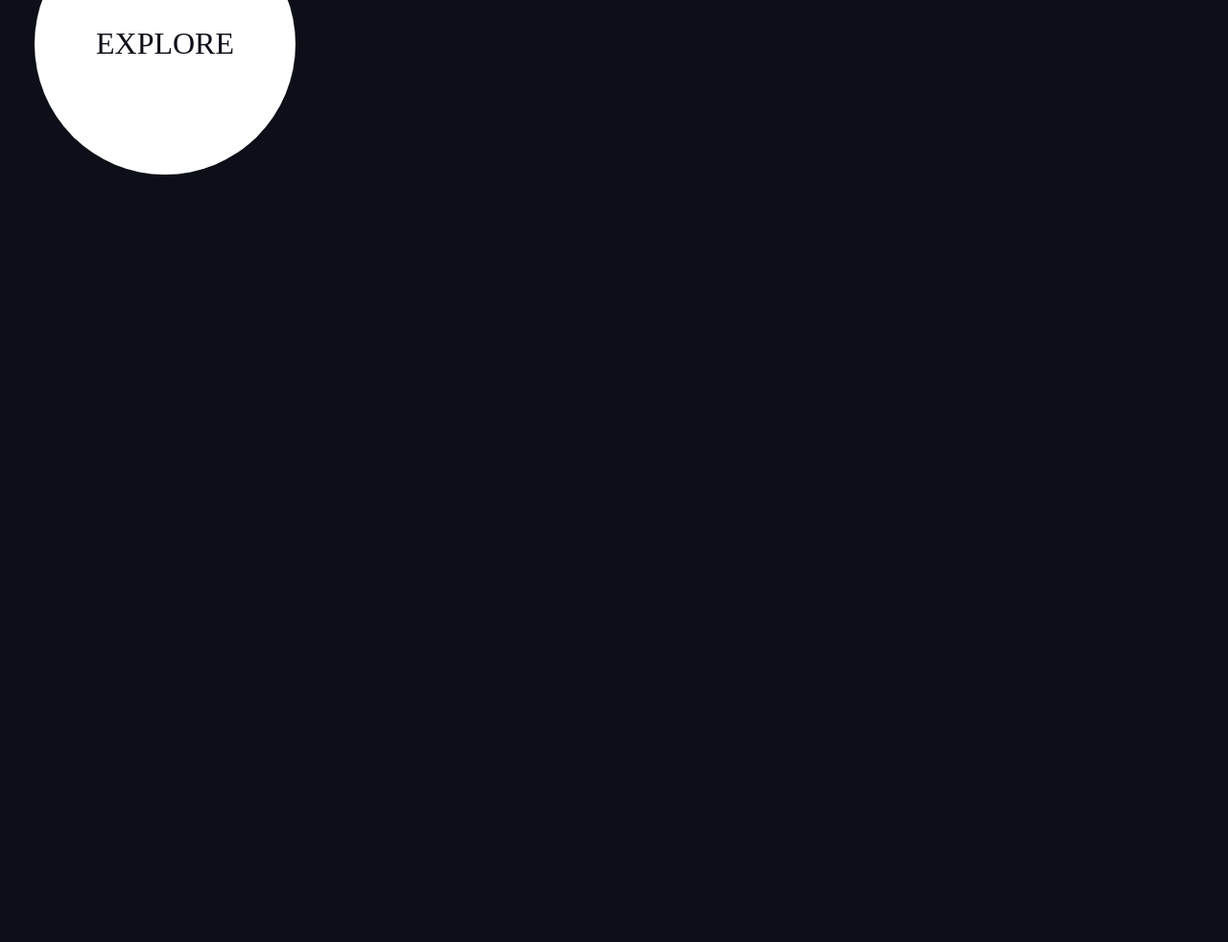
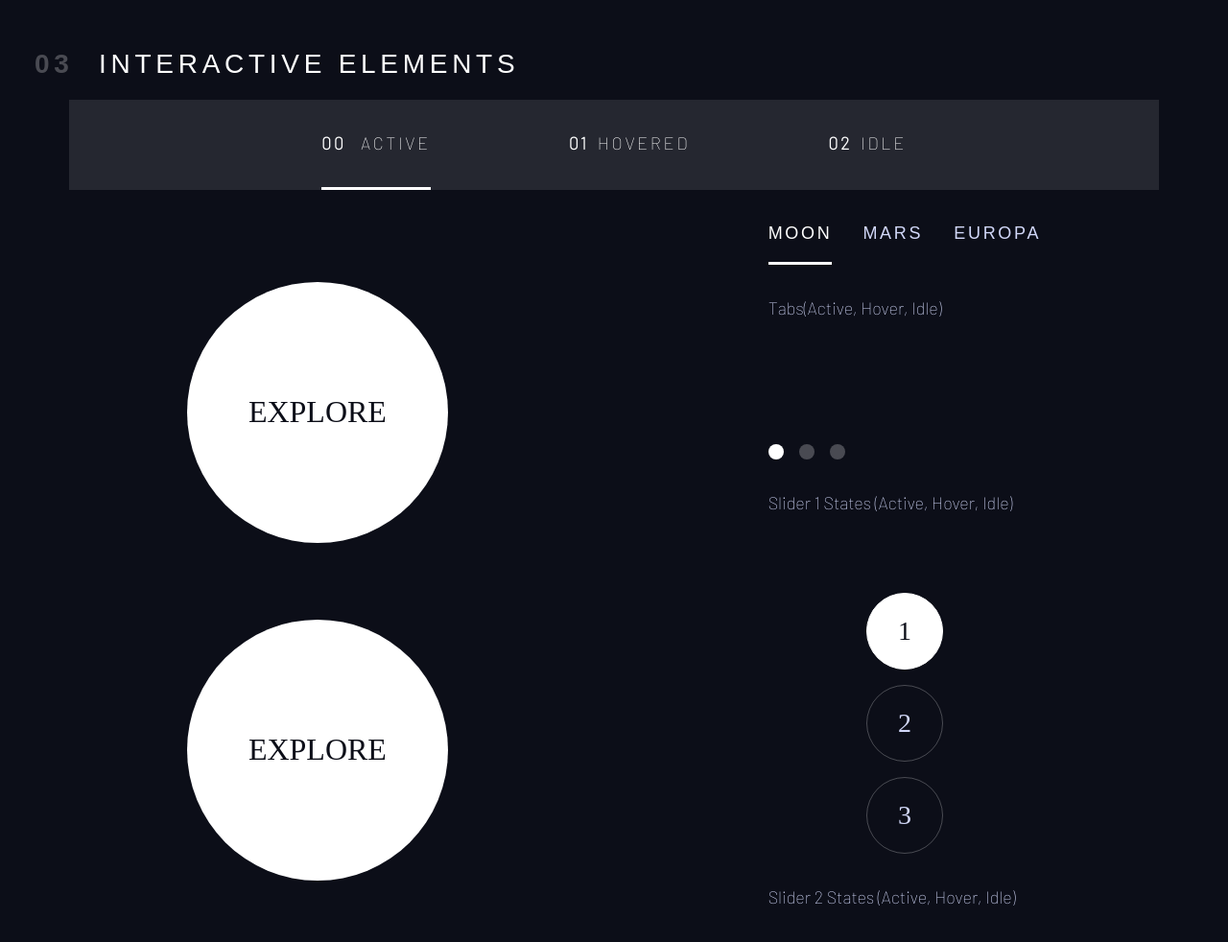
Before and after one commit to gokhanipek/css-system, a website: page index.html in a window 1280 px wide. Shown: the part 1634-2616 px from the top of the page at 96% size. Before the commit the page ends 1926 px from the top, so only its background shows below. Drawn offline with Linux system fonts and the light colour scheme; a web font is replaced by a local one.

Commit message:
all components for page design

```diff
--- a/index.css
+++ b/index.css
@@ -210,7 +210,9 @@ select {
 .flex-center {
     justify-content: center;
     align-items: center;
+    flex-direction: var(--flex-direction, row);
 }
+
 
 /*components */
 
@@ -250,6 +252,7 @@ select {
     list-style: none;
     padding: 0;
     margin: 0;
+    background-color: hsl( var(--clr-white) / .1 )
 }
 
 .primary-navigation a > span {
@@ -287,3 +290,44 @@ select {
 .tab-list {
      --gap: 2rem;
 }
+
+.dot-indicators > * {
+    cursor: pointer;
+    border: 0;
+    border-radius: 50%;
+    aspect-ratio: 1;
+    padding: 0.5rem;
+    background-color: hsl( var(--clr-white) / .25);
+}
+
+.dot-indicators > *:hover,
+.dot-indicators > *:focus {
+    background-color: hsl( var(--clr-white) / .5);
+}
+
+.dot-indicators > [aria-selected="true"] {
+    background-color: hsl( var(--clr-white));
+}
+
+.numbered-indicators > * {
+    cursor: pointer;
+    display: grid;
+    place-items: center;
+    border: .1rem solid hsl( var(--clr-white) / .25);
+    border-radius: 50%;
+    aspect-ratio: 1;
+    padding: 0rem 2rem;
+    background-color: hsl( var(--clr-white) / 0 );
+    color: hsl( var(--clr-light));
+}
+
+.numbered-indicators > *:hover,
+.numbered-indicators > *:focus {
+    border: .1rem solid hsl( var(--clr-white));
+}
+
+.numbered-indicators > [aria-selected="true"] {
+    background-color: hsl( var(--clr-white));
+    border: .1rem solid hsl( var(--clr-white));
+    color: hsl( var(--clr-dark) );
+}
--- a/index.html
+++ b/index.html
@@ -21,7 +21,7 @@
 
 <body>
 
-    <div class="container">
+    <div class="container" style="margin-top: 8rem">
         <h1 class="numbered-title"><span>00</span> Design system</h1>
         <div class="bg-accent text-dark" style="padding: 1rem">light blue bg, with dark text</div>
         <div class="bg-light text-dark" style="padding: 1rem">white bg, with dark text</div>
@@ -30,7 +30,7 @@
     </div>
 
 
-    <div class="container">
+    <div class="container" style="margin-top: 8rem">
         <h1 class="numbered-title"><span>01</span> Design System</h1>
         <section id="colors">
             <h2 class="text-light">colors</h2>
@@ -62,10 +62,10 @@
             </div>
         </section>
 
-        <section id="typography" style="margin: 4rem 0">
+        <section id="typography" style="margin: 8rem 0">
             <h2 class="numbered-title"><span>02</span> Typography </h2>
             <div class="flex">
-                <div class="flow" style="flex-basis: 100%; --flow-space: 1.2em">
+                <div class="container flow" style="flex-basis: 100%; --flow-space: 1.2em">
                     <div>
                         <p class="text-accent">Heading 1 - Bellefair Regular - 150px</p>
                         <p class="fs-900 ff-serif uppercase">EARTH</p>
@@ -87,7 +87,7 @@
                         <p class="text-accent fs-500 ff-sans-cond uppercase letter-spacing-1">SO, YOU WANT TO TRAVEL TO SPACE</p>
                     </div>
                 </div>
-                <div class="flow" style="flex-basis: 100%; --flow-space: 1.3rem">
+                <div class="container flow" style="flex-basis: 100%; --flow-space: 1.3rem">
                     <div>
                         <p class="text-accent">Subheading 1 - Bellefair Regular - 28px</p>
                         <p class="text-light fs-500 uppercase ff-serif letter-spacing-1">384,400 km</p>
@@ -112,8 +112,8 @@
             <h2 class="numbered-title"><span>03</span> Interactive Elements</h2>
 
             <!-- navigation -->
-            <div>
-                <nav>
+            <div class="container">
+                <nav >
                     <ul class="primary-navigation underline-indicators flex flex-center" style="--gap: 8em">
                         <li class="active"><a href="" class="text-light uppercase letter-spacing-2"><span>00</span> Active</a></li>
                         <li><a href="" class="text-light uppercase letter-spacing-2"><span>01</span>Hovered</a></li>
@@ -122,20 +122,47 @@
                 </nav>
             </div>
             <div class="flex">
-                <div style="margin-top: 5rem">
+                <div class="container" style="margin-top: 5rem">
                     <!--explore button-->
-                    <a href="#" class="large-button uppercase ff-serif fs-600 text-dark bg-light">Explore</a>
+                    <div>
+                        <a href="#" class="large-button uppercase ff-serif fs-600 text-dark bg-light">Explore</a>
+                    </div>
+                    <div style="margin-top: 5rem">
+                        <a href="#" class="large-button uppercase ff-serif fs-600 text-dark bg-light">Explore</a>
+                    </div>
 
                 </div>
-                <div style="margin-bottom: 50vh">
+                <div class="container" style="margin-bottom: 8rem">
                     <!--tabs-->
-                    <div class="tab-list underline-indicators flex">
-                        <button aria-selected="true" class="uppercase text-accent ff-sans-cond bg-dark letter-spacing-2">Moon</button>
-                        <button aria-selected="false" class="uppercase text-accent ff-sans-cond bg-dark letter-spacing-2">Mars</button>
-                        <button aria-selected="false" class="uppercase text-accent ff-sans-cond bg-dark letter-spacing-2">Europa</button>
+                    <div>
+                        <div class="tab-list underline-indicators flex">
+                            <button aria-selected="true" class="uppercase text-accent ff-sans-cond bg-dark letter-spacing-2">Moon</button>
+                            <button aria-selected="false" class="uppercase text-accent ff-sans-cond bg-dark letter-spacing-2">Mars</button>
+                            <button aria-selected="false" class="uppercase text-accent ff-sans-cond bg-dark letter-spacing-2">Europa</button>
+                        </div>
+                        <p class="text-accent" style="margin-top: 2rem;">Tabs(Active, Hover, Idle)</p>
                     </div>
                     <!--dots-->
+
+                    <div>
+                        <div class="dot-indicators flex" style="margin-top: 8rem;">
+                            <button aria-selected="true"><span class="sr-only"></span></button>
+                            <button aria-selected="false"><span class="sr-only"></span></button>
+                            <button aria-selected="false"><span class="sr-only"></span></button>
+                        </div>
+                        <p class="text-accent" style="margin-top: 2rem;">Slider 1 States (Active, Hover, Idle)</p>
+                    </div>
+
                     <!--numbers-->
+
+                    <div>
+                        <div class="numbered-indicators flex flex-center" style="--flex-direction: column; margin-top: 5rem;">
+                            <button class="text-light ff-serif fs-500" aria-selected="true">1</button>
+                            <button class="text-light ff-serif fs-500" aria-selected="false">2</button>
+                            <button class="text-light ff-serif fs-500" aria-selected="false">3</button>
+                        </div>
+                        <p class="text-accent" style="margin-top: 2rem;">Slider 2 States (Active, Hover, Idle)</p>
+                    </div>
                 </div>
             </div>
         </section>
```
